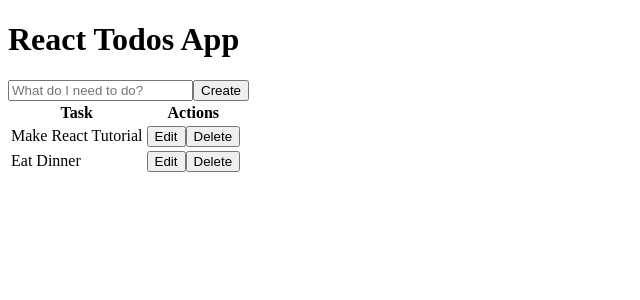
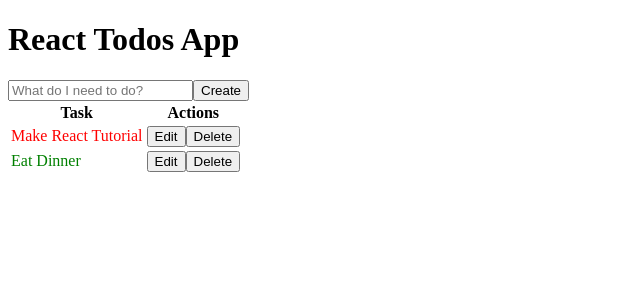
Before and after one commit to andrwsalcdo/react-build-todo-app, a React (Create React App) app: page / in a window 1280 px wide. Shown: the top 300 px of the page, without its empty margins (0-640 px from the left). Built offline with nearby package versions, Linux system fonts and the light colour scheme.

Commit message:
add TaskStyle. Green or Red to todo-list-item

```diff
--- a/src/components/App.js
+++ b/src/components/App.js
@@ -9,7 +9,7 @@
 },
 {
   task: 'Eat Dinner',
-  isCompleted: false
+  isCompleted: true
 }
 ];
 
@@ -41,6 +41,7 @@
         isCompleted: false
       });
       this.setState({ todos: this.state.todos })
+
   }
 }
 
--- a/src/components/todos-list-item.js
+++ b/src/components/todos-list-item.js
@@ -9,6 +9,18 @@
         };
     }
 
+    renderTaskSection() {
+        const { task, isCompleted } = this.props;
+
+        const taskStyle = {
+            color: isCompleted ? 'green' : 'red',
+            cursor: 'pointer'
+        };
+
+        return (
+            <td style={taskStyle}>{task}</td>
+        );
+    }
     renderActionSection() {
         if (this.state.isEditing) {
             return (
@@ -30,7 +42,7 @@
     render() {
         return (
             <tr>
-                <td>{this.props.task}</td>
+                {this.renderTaskSection()}
                 {this.renderActionSection()}
             </tr>
         );
```
